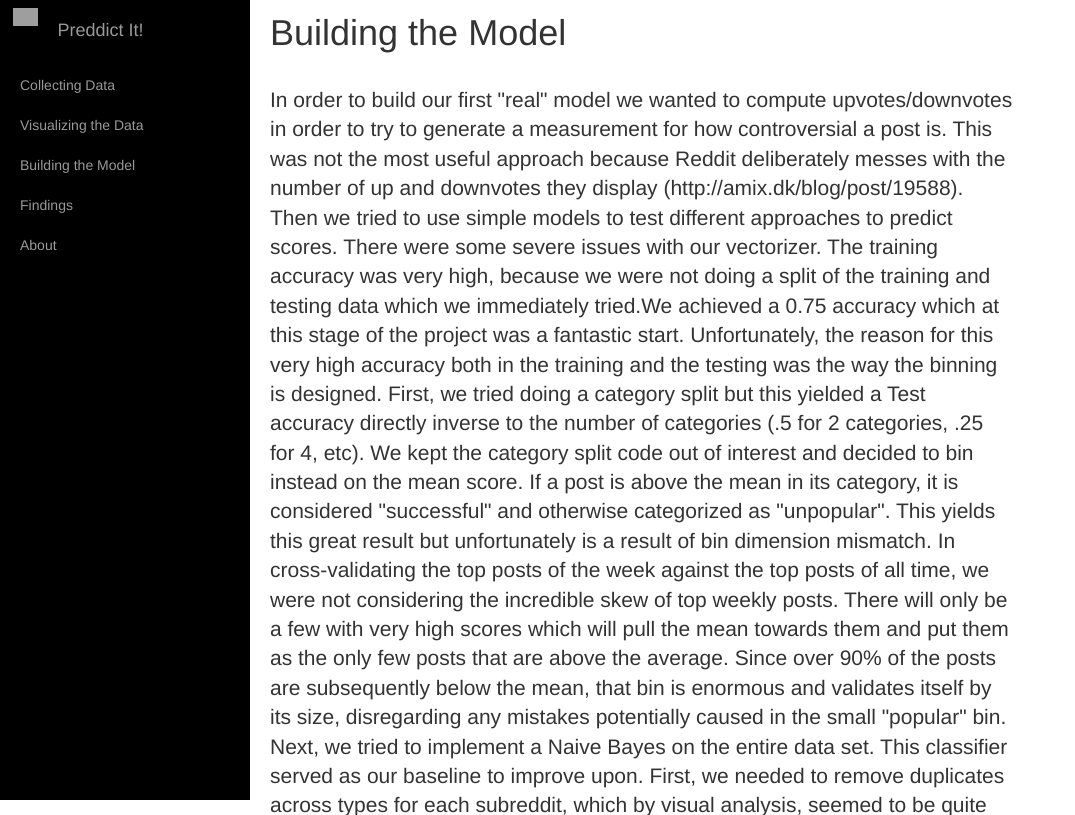
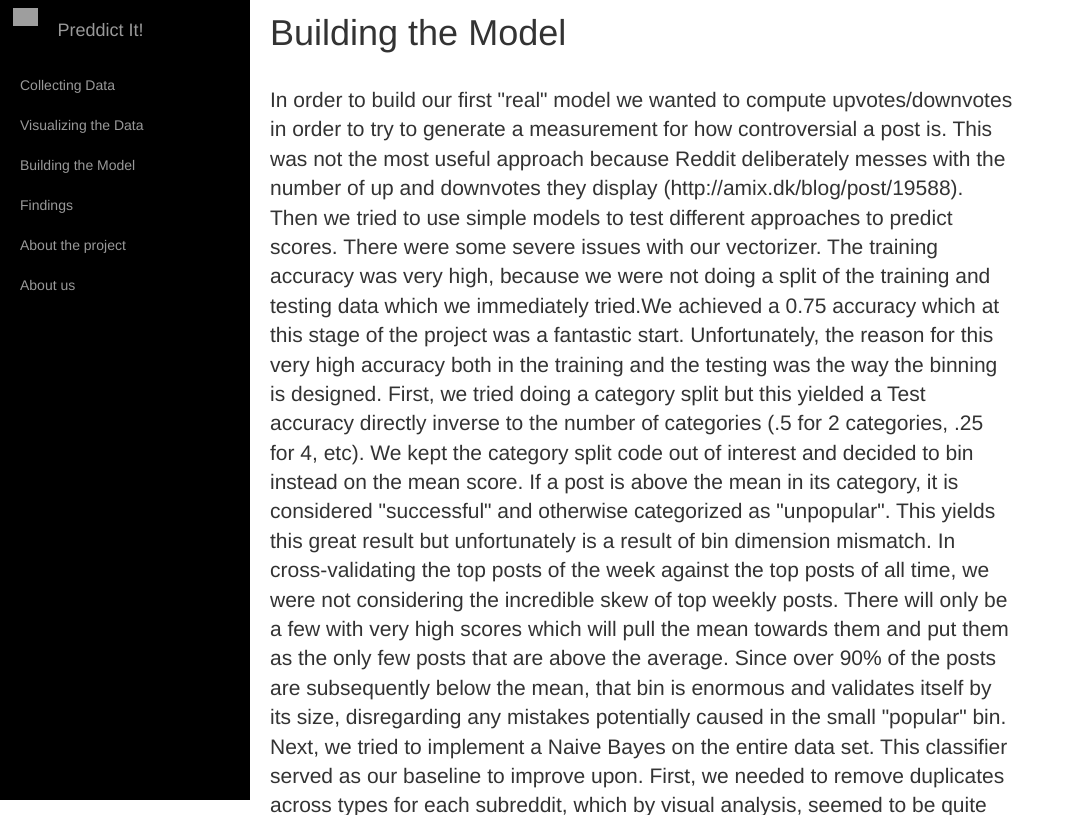
Before and after one commit to sbalanovich/website, a Django app: page /build in a window 1280 px wide. Shown: the top 815 px of the page, without its empty margins (0-1075 px from the left). Run offline with Django 3.2, Linux system fonts and the light colour scheme; parts of the project's set-up code (start-up, migrations or seed data) failed here and were passed over; some libraries are stand-ins or nearby versions; grey boxes are pictures that could not be loaded.

Commit message:
Update build.html

```diff
--- a/templates/visualization/build.html
+++ b/templates/visualization/build.html
@@ -30,7 +30,8 @@
           <li><a href="visualize">Visualizing the Data</a></li>
           <li><a href="build">Building the Model</a></li>
           <li><a href="findings">Findings</a></li>
-          <li><a href="about">About</a></li>
+          <li><a href="about">About the project</a></li>
+          <li><a href="about_us">About us</a></li>
         </ul>
       </div>
            <!-- Page content -->
```
